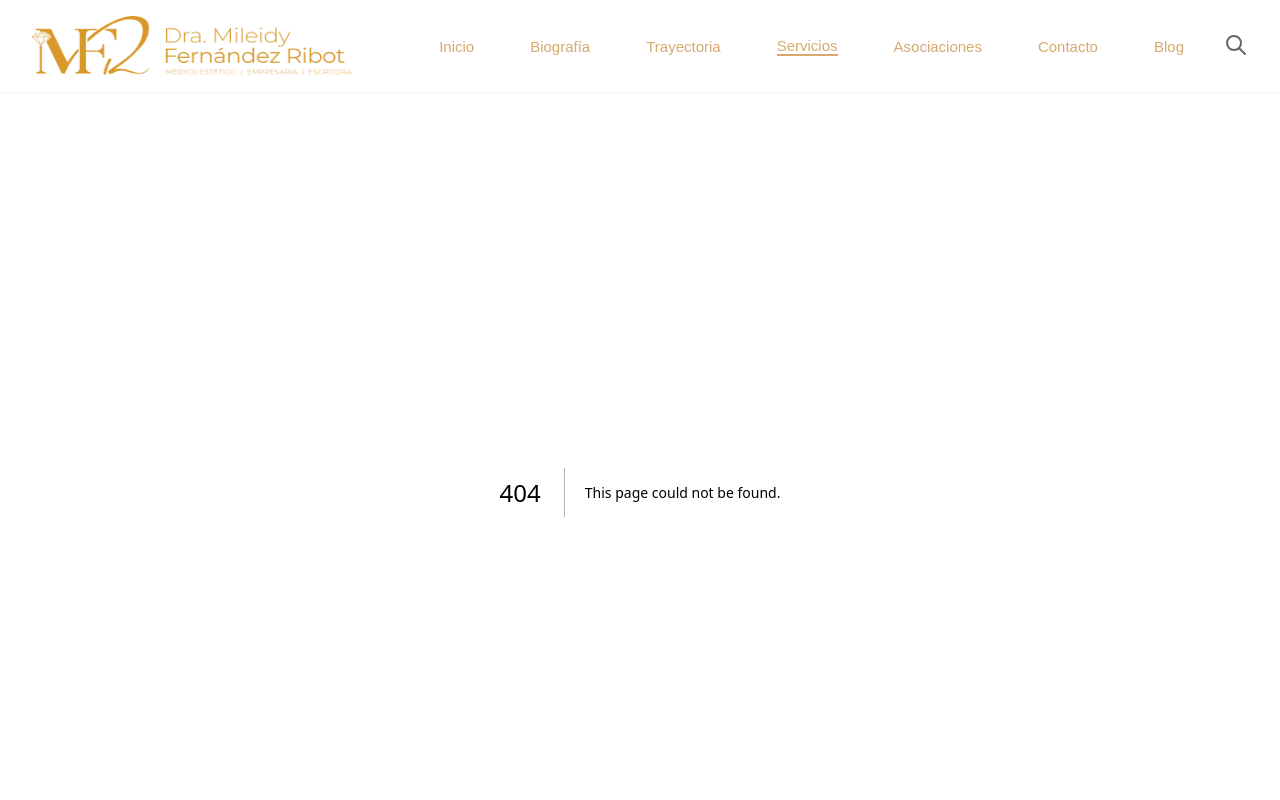
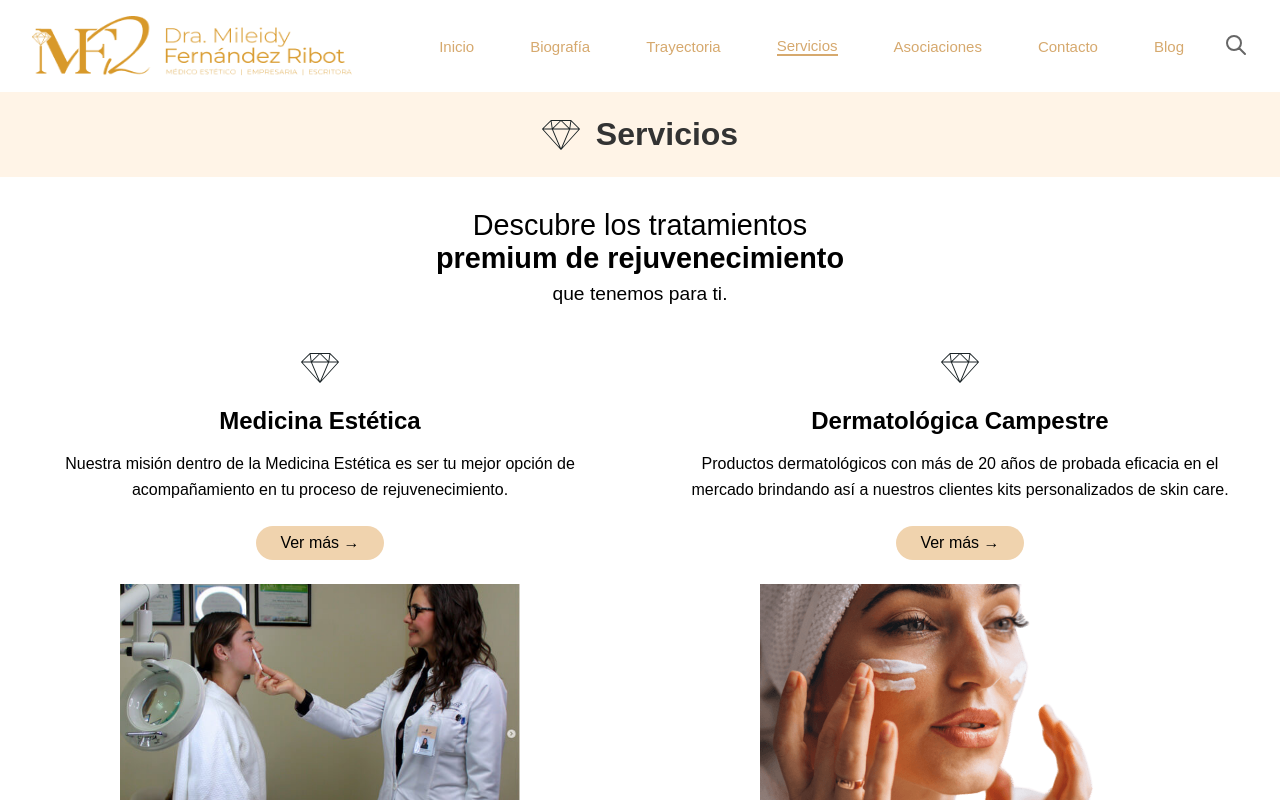
Before and after one commit to chubuntuarc/dm-web, a Next.js app: page /servicios in a window 1280 px wide. Before the commit this address had no page. Shown: the top 800 px of the page. Built offline with nearby package versions, Linux system fonts and the light colour scheme.

Commit message:
Services base

```diff
--- /dev/null
+++ b/src/app/servicios/page.js
@@ -0,0 +1,59 @@
+import styles from './services.module.css';
+import Image from 'next/image';
+import Title_Banner from '../../components/Title_Banner';
+import Diamond from "../../components/diamond";
+
+export default function Servicios() {
+  return (
+    <>
+      <Title_Banner title="Servicios" />
+      <div className={styles.servicesContainer}>
+        <h2 className={styles.servicesHeading}>
+          Descubre los tratamientos <span className={styles.premium}>premium de rejuvenecimiento</span>
+          <p className={styles.subHeading}>que tenemos para ti.</p>
+        </h2>
+
+        <div className={styles.servicesGrid}>
+          <div className={styles.serviceCard}>
+            <div className={styles.serviceIcon}><Diamond /></div>
+            <h3 className={styles.serviceTitle}>Medicina Estética</h3>
+            <p className={styles.serviceDescription}>
+              Nuestra misión dentro de la Medicina Estética es ser tu mejor opción
+              de acompañamiento en tu proceso de rejuvenecimiento.
+            </p>
+            <a href="#" className={styles.serviceLink}>Ver más →</a>
+            <div className={styles.serviceImageContainer}>
+              <Image
+                src="/harmony_medical.jpg"
+                alt="Medicina Estética"
+                width={400}
+                height={300}
+                className={styles.serviceImage}
+              />
+            </div>
+          </div>
+
+          <div className={styles.serviceCard}>
+            <div className={styles.serviceIcon}><Diamond /></div>
+            <h3 className={styles.serviceTitle}>Dermatológica Campestre</h3>
+            <p className={styles.serviceDescription}>
+              Productos dermatológicos con más de 20 años de probada
+              eficacia en el mercado brindando así a nuestros clientes
+              kits personalizados de skin care.
+            </p>
+            <a href="#" className={styles.serviceLink}>Ver más →</a>
+            <div className={styles.serviceImageContainer}>
+              <Image
+                src="/derma.png"
+                alt="Dermatológica Campestre"
+                width={400}
+                height={300}
+                className={styles.serviceImage}
+              />
+            </div>
+          </div>
+        </div>
+      </div>
+    </>
+  );
+}
--- /dev/null
+++ b/src/app/servicios/services.module.css
@@ -0,0 +1,86 @@
+.servicesContainer {
+  background-color: #fff;
+  color: #000;
+  margin: 0 auto;
+  padding: 2rem 1rem;
+}
+
+.servicesHeading {
+  text-align: center;
+  font-weight: normal;
+  margin-bottom: 3rem;
+  font-size: 1.8rem;
+}
+
+.premium {
+  font-weight: bold;
+  display: block;
+}
+
+.subHeading {
+  font-size: 1.2rem;
+  margin-top: 0.5rem;
+  font-weight: normal;
+}
+
+.servicesGrid {
+  display: grid;
+  grid-template-columns: 1fr 1fr;
+  gap: 2rem;
+}
+
+.serviceCard {
+  display: flex;
+  flex-direction: column;
+  align-items: center;
+  text-align: center;
+}
+
+.serviceIcon {
+  font-size: 2rem;
+  margin-bottom: 1rem;
+}
+
+.serviceTitle {
+  font-size: 1.5rem;
+  margin-bottom: 1rem;
+}
+
+.serviceDescription {
+  margin-bottom: 1.5rem;
+  line-height: 1.6;
+  max-width: 90%;
+}
+
+.serviceLink {
+  display: inline-block;
+  padding: 0.5rem 1.5rem;
+  background-color: #F0D3AE;
+  color: #000;
+  text-decoration: none;
+  border-radius: 20px;
+  margin-bottom: 1.5rem;
+  transition: background-color 0.3s;
+}
+
+.serviceLink:hover {
+  background-color: #d9ceb7;
+}
+
+.serviceImageContainer {
+  width: 100%;
+  height: 300px;
+  position: relative;
+  overflow: hidden;
+  border-radius: 8px;
+}
+
+.serviceImage {
+  object-fit: cover;
+}
+
+@media (max-width: 768px) {
+  .servicesGrid {
+    grid-template-columns: 1fr;
+  }
+}
```
Also changed, not shown: public/derma.png (added), public/harmony_medical.jpg (added).
